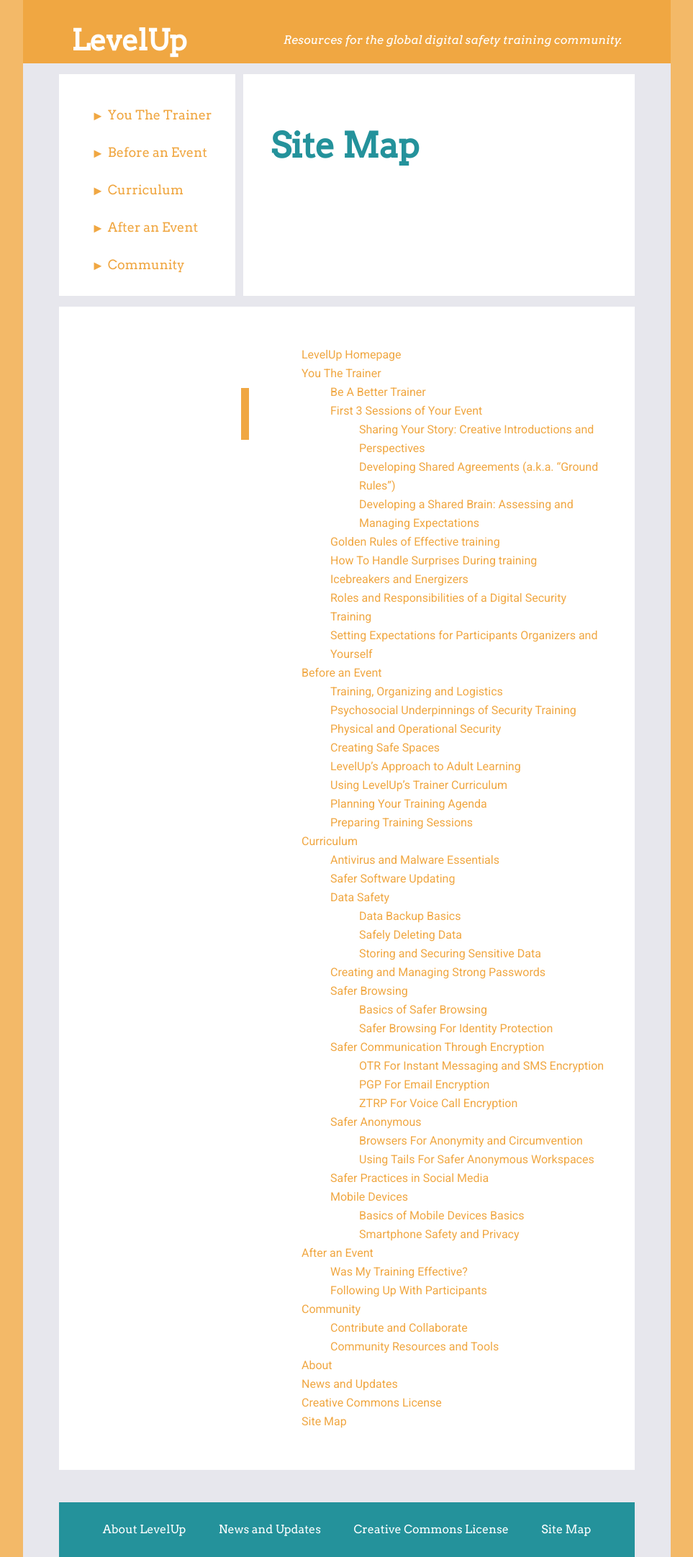
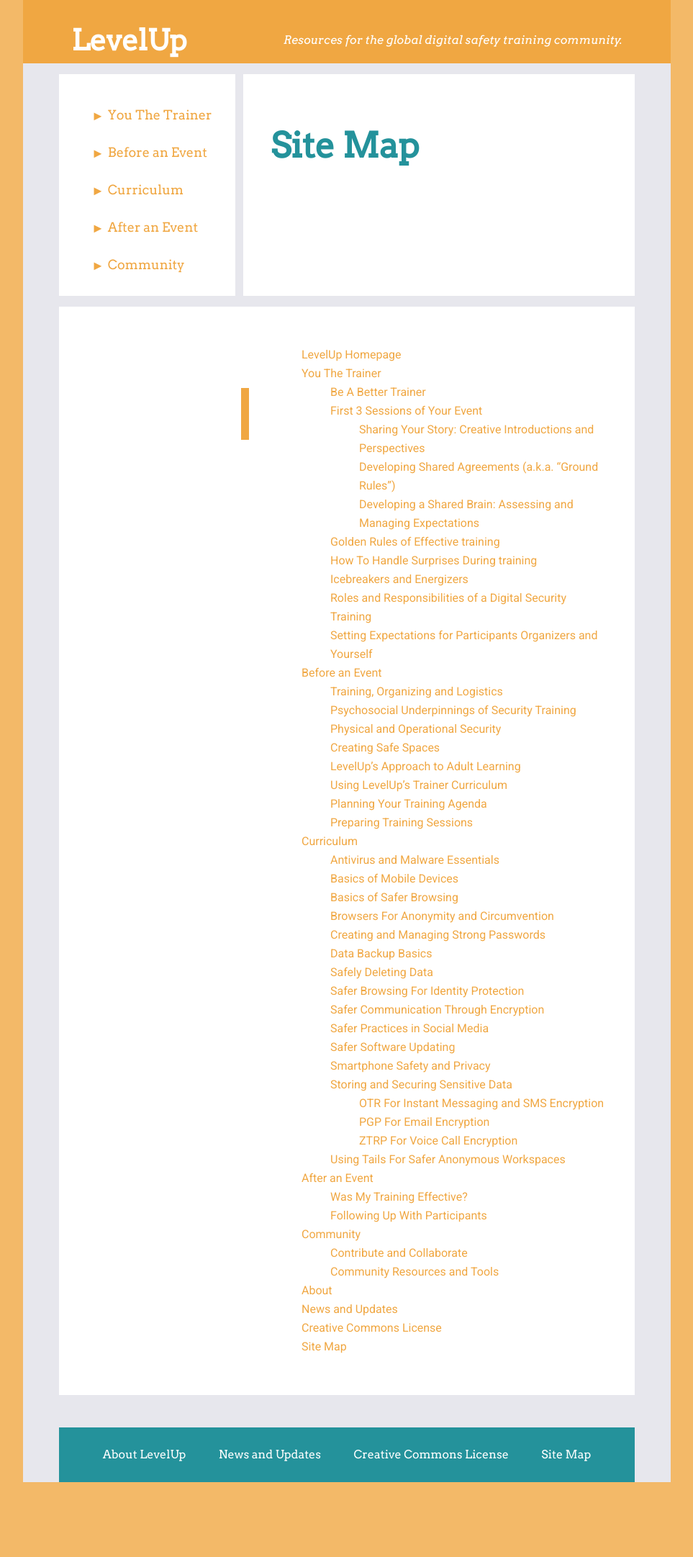
Before and after one commit to levelupcc/level-up, a Jekyll site: the page built from _pages/site-map/site-map.md, in a window 1280 px wide. Shown: the whole page at 72% size, without its empty margins (158-1121 px from the left). Built offline with Jekyll 4.4.1, drawn with Linux system fonts in a browser that asks for light colours; after the commit the page ends 2059 px from its top, so only the background shows below that.

Commit message:
update site map

```diff
--- a/_pages/site-map/site-map.md
+++ b/_pages/site-map/site-map.md
@@ -27,26 +27,22 @@ hide: true
     - [Preparing Training Sessions](../before-an-event/preparing-training-sessions/)
 + [Curriculum](../curriculum/)
     - [Antivirus and Malware Essentials](../curriculum/antivirus-and-malware-essentials/)
+    - [Basics of Mobile Devices](../curriculum/basics-of-mobile-devices/)
+    - [Basics of Safer Browsing](../curriculum/basics-of-safer-browsing/)
+    - [Browsers For Anonymity and Circumvention](../curriculum/browsers-for-anonymity-and-circumvention/)
+    - [Creating and Managing Strong Passwords](../curriculum/creating-and-managing-strong-passwords/)
+    - [Data Backup Basics](../curriculum/data-safety/data-backup-basics/)
+    - [Safely Deleting Data](../curriculum/data-safety/safely-deleting-data/)
+    - [Safer Browsing For Identity Protection](../curriculum/safer-browsing/safer-browsing-for-identity-protection/)
+    - [Safer Communication Through Encryption](../curriculum/safer-communication-through-encryption/)
+    - [Safer Practices in Social Media](../curriculum/safer-practices-in-social-media/)
     - [Safer Software Updating](../curriculum/safer-software-updating/)
-    - [Data Safety](../curriculum/data-safety/)
-        - [Data Backup Basics](../curriculum/data-safety/data-backup-basics/)
-        - [Safely Deleting Data](../curriculum/data-safety/safely-deleting-data/)
-        - [Storing and Securing Sensitive Data](../curriculum/data-safety/safely-deleting-data/)
-    - [Creating and Managing Strong Passwords](../curriculum/creating-and-managing-strong-passwords/)
-    - [Safer Browsing](../curriculum/safer-browsing/)
-        - [Basics of Safer Browsing](../curriculum/basics-of-safer-browsing/)
-        - [Safer Browsing For Identity Protection](../curriculum/safer-browsing/safer-browsing-for-identity-protection/)
-    - [Safer Communication Through Encryption](../curriculum/safer-communication-through-encryption/)
+    - [Smartphone Safety and Privacy](../curriculum/smartphone-safety-and-privacy/)
+    - [Storing and Securing Sensitive Data](../curriculum/data-safety/safely-deleting-data/)
         - [OTR For Instant Messaging and SMS Encryption](../curriculum/safer-communication-through-encryption/otr-for-instant-messaging-and-sms-encryption/)
         - [PGP For Email Encryption](../curriculum/safer-communication-through-encryption/pgp-for-email-encryption/)
         - [ZTRP For Voice Call Encryption](../curriculum/safer-communication-through-encryption/ztrp-for-voice-call-encryption/)
-    - [Safer Anonymous](../curriculum/safer-anonymous/)
-        - [Browsers For Anonymity and Circumvention](../curriculum/safer-anonymous/browsers-for-anonymity-and-circumvention/)
-        - [Using Tails For Safer Anonymous Workspaces](../curriculum/safer-anonymous/using-tails-for-safer-anonymous-workspaces/)
-    - [Safer Practices in Social Media](../curriculum/safer-practices-in-social-media/)
-    - [Mobile Devices](../curriculum/mobile-devices/)
-        - [Basics of Mobile Devices Basics](../curriculum/mobile-devices/basics-of-mobile-devices/)
-        - [Smartphone Safety and Privacy](../curriculum/mobile-devices/smartphone-safety-and-privacy/)
+    - [Using Tails For Safer Anonymous Workspaces](../curriculum/using-tails-for-safer-anonymous-workspaces/)
 + [After an Event](../after-an-event/)
     - [Was My Training Effective?](../after-an-event/was-my-training-effective/)
     - [Following Up With Participants](../after-an-event/following-up-with-participants/)
--- a/css/main.css
+++ b/css/main.css
@@ -586,7 +586,7 @@ body {
   background-color: #F3B968; }
 
 h1, h2, .post-header-title-link,
-.post-title-link, h3, h4, nav, .menu-link {
+.post-title-link, h3, nav, .menu-link {
   color: #24929B; }
 
 h4, a {
```
Also changed, not shown: _pages/before-an-event/before-an-event.md (+1 -2 lines), 9 other files.
